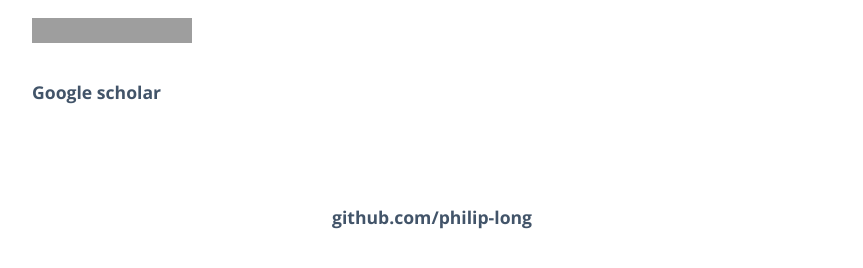
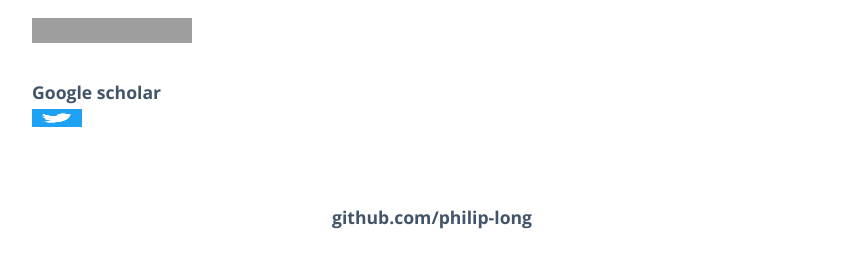
Before and after one commit to philip-long/philip-long.github.io, a Jekyll site: the page built from index.html, in a window 1280 px wide and 900 px high, scrolled down 364 px. Shown: the part 629-897 px from the top of the window, without its empty margins (208-1071 px from the left). Built offline with Jekyll 4.4.1, drawn with Linux system fonts in a browser that asks for light colours; nearby versions of some CDN libraries; some web fonts are replaced; library files that are not in the unit come from our copies; grey boxes are pictures that could not be loaded.

Commit message:
Update index.html

```diff
--- a/index.html
+++ b/index.html
@@ -41,10 +41,11 @@ Before this I worked as a  researcher in the robotics team at  <a href="http://w
     <br>
     <a href=https://scholar.google.com/citations?user=FFAElw4AAAAJ&hl=en&oi=sra> Google scholar </a>
       <br>
-    <a href="https://twitter.com/Philip_Robotics>"
+    <a href="https://twitter.com/Philip_Robotics">
        <img src="/images/twitter_logo.png" alt="Twitter"
-        width=50" height="18"
+        width=50" height="18">
     </a>
+
 <br>
 <br>
 </div><!-- /.blurb -->
```
